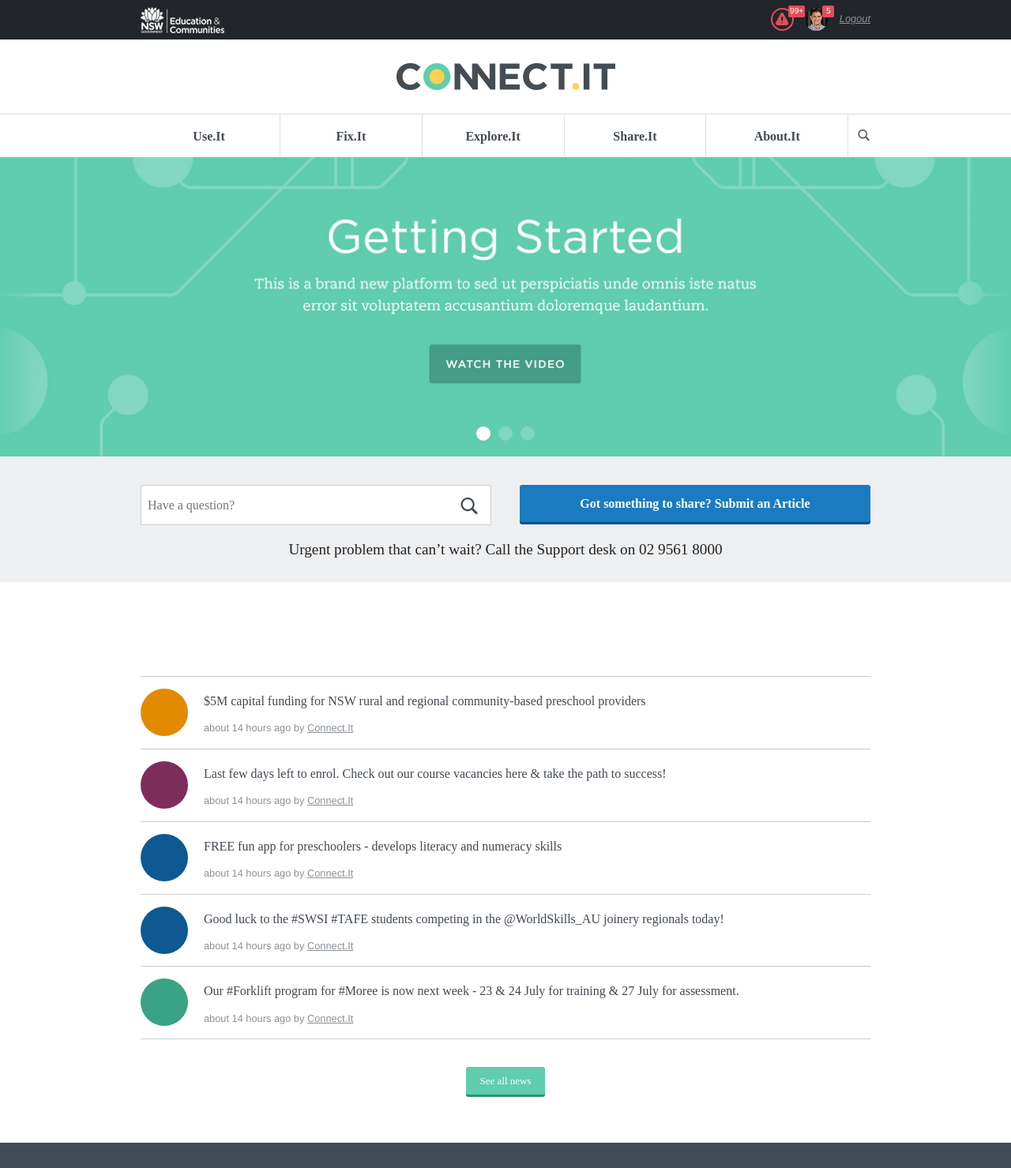
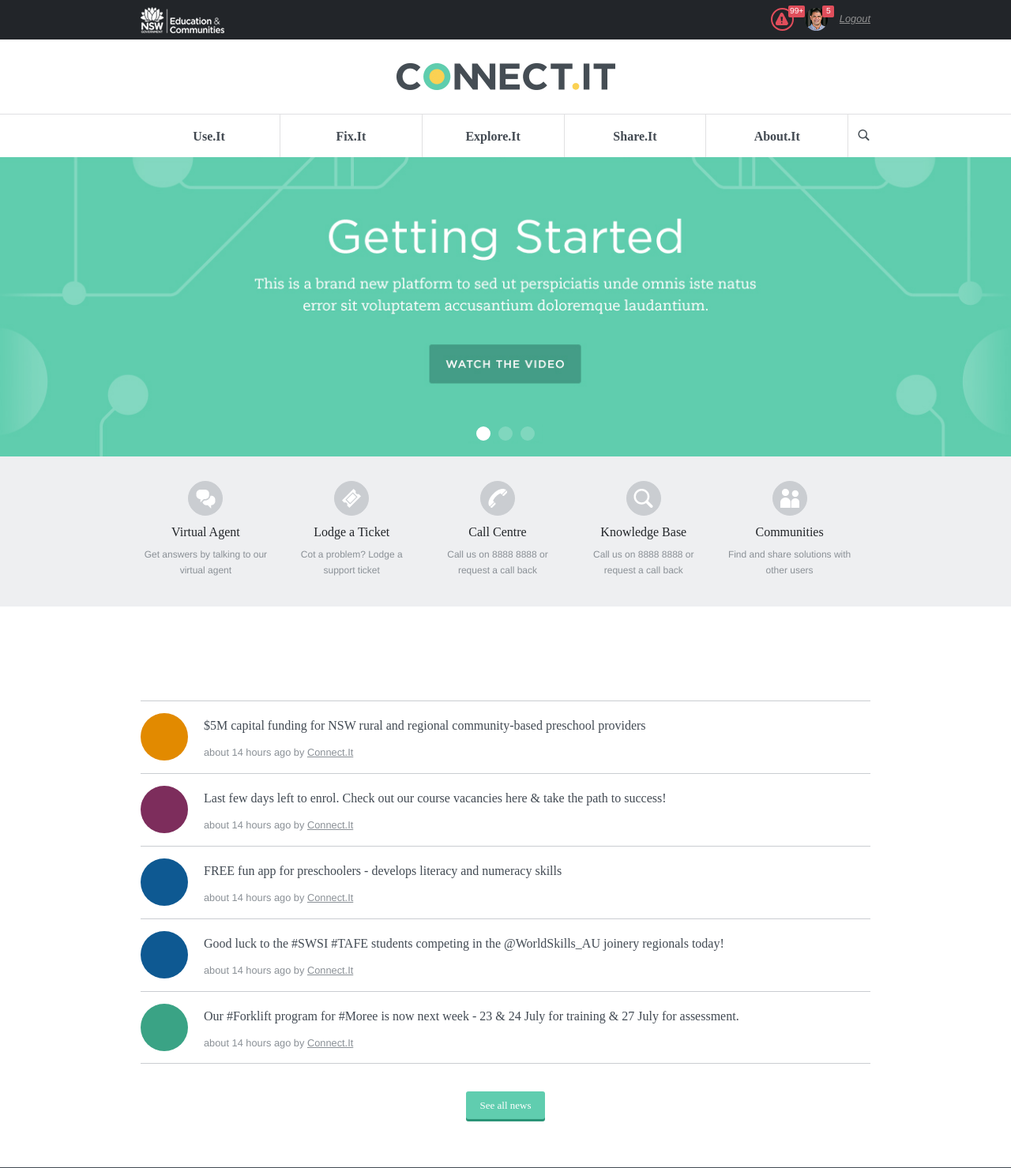
Before and after one commit to elsplatto/connectit-PHP, a PHP site: page / in a window 1280 px wide. Shown: the top 1479 px of the page at 79% size. Run offline with PHP 8.4, Linux system fonts and the light colour scheme; data that the repository does not hold is empty.

Commit message:
Fix it / Homepage Support Suite
Removed support area and added support suite to homepage and fixit
category page

```diff
--- a/css/sass/style.sass
+++ b/css/sass/style.sass
@@ -750,6 +750,14 @@
               height: $topbar-height
               color: $topbar-link-color
               text-align: center
+              transition:
+                property: border-bottom-color
+                duration: 0.5s
+                timing-function: ease-out
+              -webkit-transition:
+                property: border-bottom-color
+                duration: 0.5s
+                timing-function: ease-out
               border-bottom:
                 width: 3px
                 color: transparent
@@ -886,6 +894,7 @@
                   label
                     display: none
                   input[type="search"]
+                    -webkit-appearance: textfield
                     font-size: 30px
                     margin: 0
                     height: 72px
@@ -1001,121 +1010,84 @@
       height: 100%
       div
         margin: 0 auto 10px auto
-        width: 44px
-        height: 44px
+        border:
+          width: 1px
+          color: $dark-grey-light-bg
+          style: solid
+          radius: 1.375em
+        width: 2.75em
+        height: 2.75em
         display: block
         position: relative
+        background-color: $dark-grey-light-bg
         &:before
           content: ''
           position: absolute
-          top: 0px
-          left: 0px
-          width: 44px
-          height: 44px
+          top: 10px
+          left: 9px
+          width: 25px
+          height: 24px
           z-index: 0
           background-image: url(img/icon-sprite.png)
           background-position: -103px 0
       .virtual-agent
         &:before
           background-position: -103px 0
+          top: 10px
+          left: 9px
+          width: 25px
+          height: 24px
       .lodge-ticket
         &:before
-          background-position: -103px -46px
+          background-position: -103px -25px
+          top: 9px
+          left: 9px
+          width: 24px
+          height: 24px
       .call-centre
         &:before
-          background-position: -103px -92px
+          background-position: -103px -49px
+          top: 9px
+          left: 9px
+          width: 24px
+          height: 24px
       .knowledge-base
         &:before
-          background-position: -103px -138px
+          background-position: -103px -73px
+          top: 9px
+          left: 8px
+          width: 25px
+          height: 24px
       .communities
         &:before
-          background-position: -103px -184px
+          background-position: -103px -97px
+          top: 9px
+          left: 9px
+          width: 24px
+          height: 24px
       h5
         font-size: 1em
       p
         font-size: 0.75em
         color: $dark-grey-light-bg
 
-
-.support-area
-  background-color: $support-area-bg
-  padding: 36px 0 25px
-  .search
-    label
-      display: none
-    input[type="search"]
-      width: 88%
-      border-top-right-radius: 0px
-      border-bottom-right-radius: 0px
-      border-right-width: 0px
-      float: left
+.light-grey-light
+  .support-suite
+    li
+      &:hover
+        background-color: #fff!important
     a
-      position: relative
-      float: left
-      height: 3.2em
-      width: 12%
-      border: 1px solid $light-grey-bg
-      border-left-width: 0px
-      border-bottom-right-radius: 3px
-      border-top-right-radius: 3px
-      border-top-left-radius: 0px
-      border-bottom-left-radius: 0px
-      background-color: #fff
-      &:before
-        content: ''
-        position: absolute
-        top: 14px
-        left: 14px
-        width: 22px
-        height: 22px
-        z-index: 0
-        background-image: url(img/icon-sprite.png)
-        background-position: -54px 0px
-  p
-    font:
-      size: 1.2em
-      family: $gothic-font-family
-      weight: 300
-    margin: 0
-
-  button, .button
-    width: 100%
-
-.use-it.support-area
-  .search
-    a
-      border-color: $use-it-bg
-      background-color: $use-it-bg
-      &:before
-        background-position: -54px -23px
-.fix-it.support-area
-  .search
-    a
-      border-color: $fix-it-bg
-      background-color: $fix-it-bg
-      &:before
-        background-position: -54px -23px
-.explore-it.support-area
-  .search
-    a
-      border-color: $explore-it-bg
-      background-color: $explore-it-bg
-      &:before
-        background-position: -54px -23px
-.share-it.support-area
-  .search
-    a
-      border-color: $share-it-bg
-      background-color: $share-it-bg
-      &:before
-        background-position: -54px -23px
-.about-it.support-area
-  .search
-    a
-      border-color: $about-it-bg
-      background-color: $about-it-bg
-      &:before
-        background-position: -54px -23px
+      div
+        border:
+          width: 1px
+          color: $light-grey-bg
+          style: solid
+          radius: 1.375em
+        background-color: $light-grey-bg
+      &:hover
+        div
+          background-color: $dark-grey-light-bg
+
 
 .whats-new
   background-color: #fff
@@ -1439,7 +1411,7 @@
               weight: 400
               size: 1em
             line-height: 2.813em
-            padding: $topbar-link-padding
+            padding: 0.3em 2em 0.3em 0!important
             border:
               width: 1px 0 0 0
               color: $light-grey-bg
--- a/css/style.css
+++ b/css/style.css
@@ -629,6 +629,12 @@
               height: 54px;
               color: #434a52;
               text-align: center;
+              transition-property: border-bottom-color;
+              transition-duration: 0.5s;
+              transition-timing-function: ease-out;
+              -webkit-transition-property: border-bottom-color;
+              -webkit-transition-duration: 0.5s;
+              -webkit-transition-timing-function: ease-out;
               border-bottom-width: 3px;
               border-bottom-color: transparent;
               border-bottom-style: solid; }
@@ -758,6 +764,7 @@
                 .nav-holder .row nav.top-bar section ul.top-level li ul .search-holder form label {
                   display: none; }
                 .nav-holder .row nav.top-bar section ul.top-level li ul .search-holder form input[type="search"] {
+                  -webkit-appearance: textfield;
                   font-size: 30px;
                   margin: 0;
                   height: 72px; }
@@ -865,106 +872,71 @@
       height: 100%; }
       .support-suite li a div {
         margin: 0 auto 10px auto;
-        width: 44px;
-        height: 44px;
+        border-width: 1px;
+        border-color: #8a9096;
+        border-style: solid;
+        border-radius: 1.375em;
+        width: 2.75em;
+        height: 2.75em;
         display: block;
-        position: relative; }
+        position: relative;
+        background-color: #8a9096; }
         .support-suite li a div:before {
           content: "";
           position: absolute;
-          top: 0px;
-          left: 0px;
-          width: 44px;
-          height: 44px;
+          top: 10px;
+          left: 9px;
+          width: 25px;
+          height: 24px;
           z-index: 0;
           background-image: url(img/icon-sprite.png);
           background-position: -103px 0; }
       .support-suite li a .virtual-agent:before {
-        background-position: -103px 0; }
+        background-position: -103px 0;
+        top: 10px;
+        left: 9px;
+        width: 25px;
+        height: 24px; }
       .support-suite li a .lodge-ticket:before {
-        background-position: -103px -46px; }
+        background-position: -103px -25px;
+        top: 9px;
+        left: 9px;
+        width: 24px;
+        height: 24px; }
       .support-suite li a .call-centre:before {
-        background-position: -103px -92px; }
+        background-position: -103px -49px;
+        top: 9px;
+        left: 9px;
+        width: 24px;
+        height: 24px; }
       .support-suite li a .knowledge-base:before {
-        background-position: -103px -138px; }
+        background-position: -103px -73px;
+        top: 9px;
+        left: 8px;
+        width: 25px;
+        height: 24px; }
       .support-suite li a .communities:before {
-        background-position: -103px -184px; }
+        background-position: -103px -97px;
+        top: 9px;
+        left: 9px;
+        width: 24px;
+        height: 24px; }
       .support-suite li a h5 {
         font-size: 1em; }
       .support-suite li a p {
         font-size: 0.75em;
         color: #8a9096; }
 
-.support-area {
-  background-color: #eeeff1;
-  padding: 36px 0 25px; }
-  .support-area .search label {
-    display: none; }
-  .support-area .search input[type="search"] {
-    width: 88%;
-    border-top-right-radius: 0px;
-    border-bottom-right-radius: 0px;
-    border-right-width: 0px;
-    float: left; }
-  .support-area .search a {
-    position: relative;
-    float: left;
-    height: 3.2em;
-    width: 12%;
-    border: 1px solid #cacdd1;
-    border-left-width: 0px;
-    border-bottom-right-radius: 3px;
-    border-top-right-radius: 3px;
-    border-top-left-radius: 0px;
-    border-bottom-left-radius: 0px;
-    background-color: white; }
-    .support-area .search a:before {
-      content: "";
-      position: absolute;
-      top: 14px;
-      left: 14px;
-      width: 22px;
-      height: 22px;
-      z-index: 0;
-      background-image: url(img/icon-sprite.png);
-      background-position: -54px 0px; }
-  .support-area p {
-    font-size: 1.2em;
-    font-family: "Gotham";
-    font-weight: 300;
-    margin: 0; }
-  .support-area button, .support-area .button {
-    width: 100%; }
-
-.use-it.support-area .search a {
-  border-color: #7d2d5c;
-  background-color: #7d2d5c; }
-  .use-it.support-area .search a:before {
-    background-position: -54px -23px; }
-
-.fix-it.support-area .search a {
-  border-color: #e28a00;
-  background-color: #e28a00; }
-  .fix-it.support-area .search a:before {
-    background-position: -54px -23px; }
-
-.explore-it.support-area .search a {
-  border-color: #c43442;
-  background-color: #c43442; }
-  .explore-it.support-area .search a:before {
-    background-position: -54px -23px; }
-
-.share-it.support-area .search a {
-  border-color: #0e5992;
-  background-color: #0e5992; }
-  .share-it.support-area .search a:before {
-    background-position: -54px -23px; }
-
-.about-it.support-area .search a {
-  border-color: #3aa385;
-  background-color: #3aa385; }
-  .about-it.support-area .search a:before {
-    background-position: -54px -23px; }
+.light-grey-light .support-suite li:hover {
+  background-color: white !important; }
+.light-grey-light .support-suite a div {
+  border-width: 1px;
+  border-color: #cacdd1;
+  border-style: solid;
+  border-radius: 1.375em;
+  background-color: #cacdd1; }
+.light-grey-light .support-suite a:hover div {
+  background-color: #8a9096; }
 
 .whats-new {
   background-color: white;
@@ -1251,7 +1223,7 @@
         font-weight: 400;
         font-size: 1em;
         line-height: 2.813em;
-        padding: 0.3em 1em 0.3em !important;
+        padding: 0.3em 2em 0.3em 0 !important;
         border-width: 1px 0 0 0;
         border-color: #cacdd1;
         border-style: solid; }
--- a/index.php
+++ b/index.php
@@ -25,19 +25,46 @@
     </div>
 </section>
 
-<section class="support-area">
+<section class="light-grey-light sml">
     <div class="row">
-        <div class="large-6 columns">
-            <form class="search">
-                <label for="support-search">Support Search</label>
-                <input id="support-search" type="search" placeholder="Have a question?" /><a href="#"></a>
-            </form>
-        </div>
-        <div class="large-6 columns">
-            <a href="#" class="button">Got something to share? Submit an Article</a>
-        </div>
         <div class="large-12 columns">
-            <p class="text-center">Urgent problem that can’t wait? Call the Support desk on 02 9561 8000</p>
+            <ul class="large-block-grid-5 support-suite">
+                <li>
+                    <a href="#" class="text-center">
+                        <div class="virtual-agent"></div>
+                        <h5>Virtual Agent</h5>
+                        <p>Get answers by talking to our virtual agent</p>
+                    </a>
+                </li>
+                <li>
+                    <a href="#" class="text-center">
+                        <div class="lodge-ticket"></div>
+                        <h5>Lodge a Ticket</h5>
+                        <p>Cot a problem? Lodge a support ticket</p>
+                    </a>
+                </li>
+                <li>
+                    <a href="#" class="text-center">
+                        <div class="call-centre"></div>
+                        <h5>Call Centre</h5>
+                        <p>Call us on 8888 8888 or request a call back</p>
+                    </a>
+                </li>
+                <li>
+                    <a href="#" class="text-center">
+                        <div class="knowledge-base"></div>
+                        <h5>Knowledge Base</h5>
+                        <p>Call us on 8888 8888 or request a call back</p>
+                    </a>
+                </li>
+                <li>
+                    <a href="#" class="text-center">
+                        <div class="communities"></div>
+                        <h5>Communities</h5>
+                        <p>Find and share solutions with other users</p>
+                    </a>
+                </li>
+            </ul>
         </div>
     </div>
 </section>
```
Also changed, not shown: css/img/icon-sprite.png.
